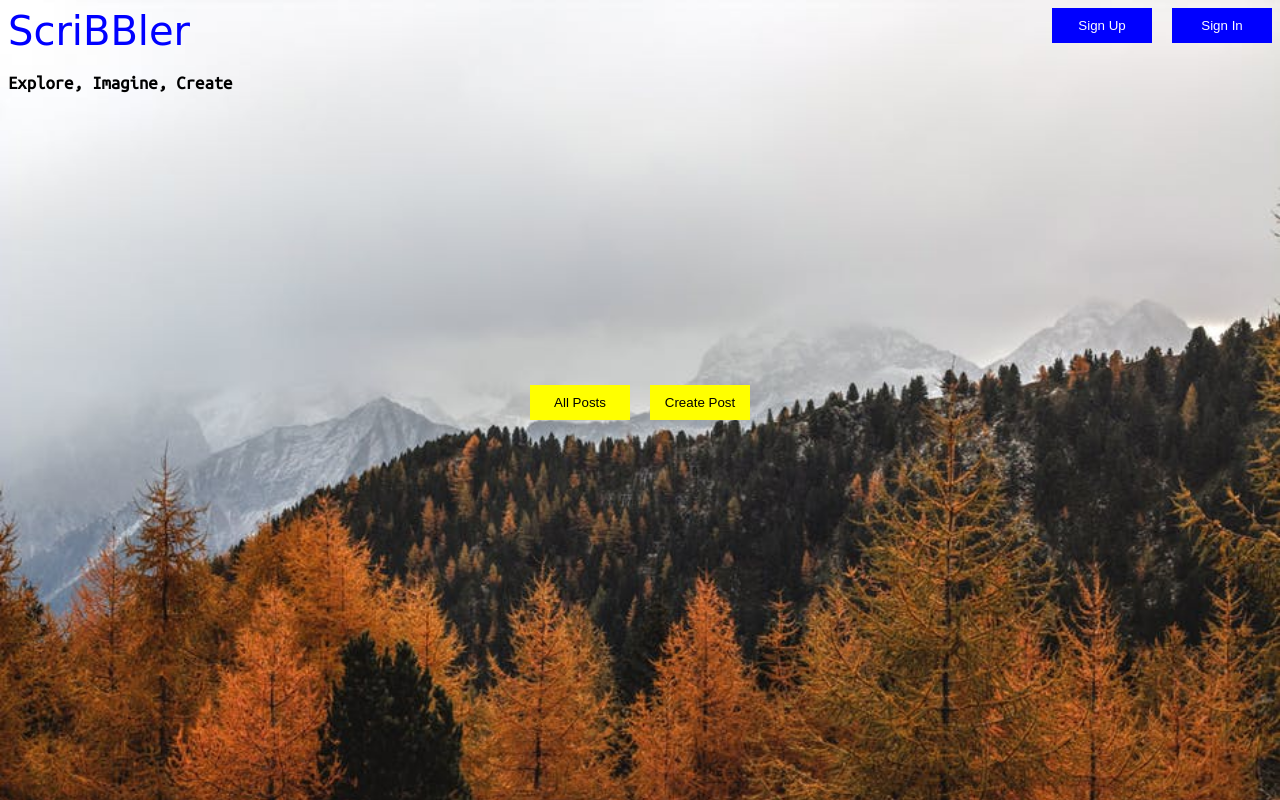
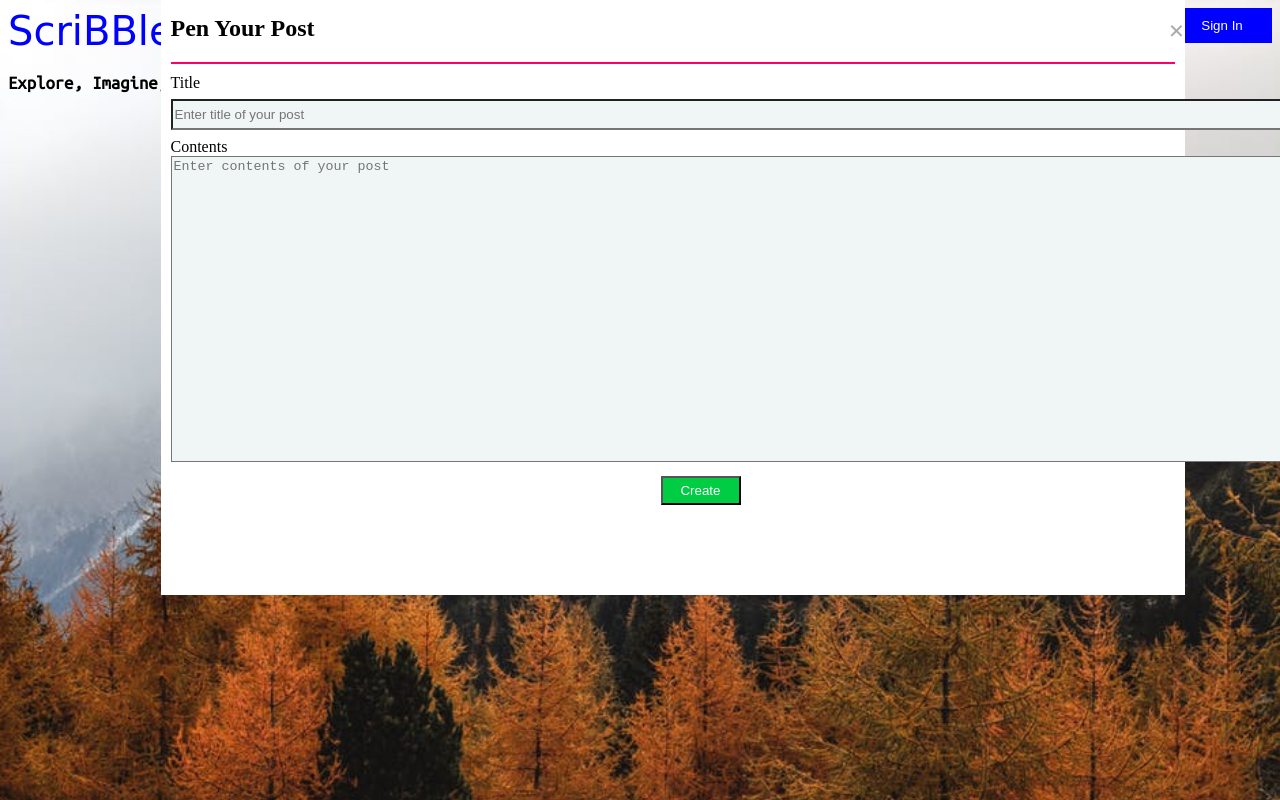
Before and after one commit to martylearns2code/course-6-assignment, a plain HTML site: page index.html in a window 1280 px wide. Both pictures are taken after a click on the button "Create Post". Drawn offline with Linux system fonts and the light colour scheme; files whose address does not match are found by name; a web font is replaced by a local one.

Commit message:
Implemented functional logic for Allposts and CreatePost buttons --made changes to index.html,index.js,index.css and common.css --included the postslist.html for the Allposts button functionality

```diff
--- a/index.html
+++ b/index.html
@@ -9,7 +9,7 @@
 	<link rel="stylesheet" href=".\styles\index.css">
 	<link rel="stylesheet" href=".\styles\common.css">
 	<script src=".\scripts\common.js"></script>
-
+	<script src=".\scripts\index.js"></script>
 </head>
 
 <body  onfocus="parentDisable();" onclick="parentDisable();" >
@@ -77,9 +77,32 @@
     </div>
 	</header>
     <div id="main-div">
-        <div id ="allposts-div"><button id="allposts-Button" type="submit" >All Posts</button> </div>
-     	<div id="createpost-div"><button id="createpost-Button" type="submit" >Create Post</button> </div>
-	</div>
+	     <button id="allposts-Button" type="button" onclick="allPostsRedirect()" >All Posts</button>
+     	 <button id="createpost-Button" type="button" onclick="createPost()" >Create Post</button>
+         <!-- The Create-Post Modal -->
+        <div id="createPostModal" class="modalPost">
+
+           <!-- Modal content -->
+           <div css="modalPost-content">
+            <div class="modal-header">
+               <span class="close" onclick="closePostModal()">&times;</span>
+               <h2>Pen Your Post</h2>
+            </div>
+		     <hr style="height:2px;border-width:0;color:#ff0066;background-color:#ff0066">
+		     <form>
+             <div class="modal-body">
+               <label for="title">Title</label><br>
+			   <input type="text" id="title" placeholder="Enter title of your post" required></input><br>
+			   <label for="contents">Contents</label><br>
+			   <textarea id="contents" name="postContent" rows="20" cols="165" placeholder="Enter contents of your post" required></textarea>
+			 </div>
+           <div class="modal-footer">
+              <button type="submit" id="modalPost-CreateButton">Create</button>
+           </div>
+		   </form>
+		</div>
+	  </div>
+     </div>
 </body>
 
 </html>
--- a/scripts/index.js
+++ b/scripts/index.js
@@ -1 +1,12 @@
-will add later
+function allPostsRedirect() {
+	 window.location.href = "C:/Users/hp/course-6-assignment/html/postslist.html";
+}
+function createPost() {
+     var createPostmodal = document.getElementById("createPostModal");
+     createPostmodal.style.display="block";
+
+}
+function closePostModal(){
+	var createPostmodal = document.getElementById("createPostModal");
+    createPostmodal.style.display="none";
+}
--- a/styles/common.css
+++ b/styles/common.css
@@ -79,6 +79,7 @@ h3{
 	width:280px;
 	padding:5px;
 	margin-top:10px;
+	cursor:pointer;
 }
 label{
 	margin-top:7px;
--- a/styles/index.css
+++ b/styles/index.css
@@ -29,3 +29,56 @@ body{
 	margin-top:275px;
 	border-style:none;
 }
+ /* The Modal (background) */
+.modalPost {
+  display: none; /* Hidden by default */
+  position:fixed;
+  z-index: 1; /* Sit on top */
+  margin-left:65px;
+  margin-top:60px;
+  width: 80%; /* Full width */
+  height: 75%; /* Full height */
+  background-color: white;
+}
+
+/* Modal Content/Box */
+.modalPost-content {
+  background-color: #fefefe;
+  margin: 15% auto; /* 15% from the top and centered */
+  padding: 20px;
+  border: 1px solid #888;
+  width: 80%; /* Could be more or less, depending on screen size */
+}
+
+/* The Close Button */
+.close {
+  color: #aaa;
+  float: right;
+  font-size: 28px;
+  font-weight: bold;
+}
+
+.close:hover,
+.close:focus {
+  color: black;
+  text-decoration: none;
+  cursor: pointer;
+}
+#modalPost-CreateButton{
+	background-color:#00cc44;
+	color:white;
+	text-align:center;
+	margin-left:500px;
+	width:80px;
+	padding:5px;
+	margin-top:10px;
+	cursor:pointer;
+}
+#contents{
+	margin-left:10px;
+	background-color:#f0f5f5;
+
+}
+#title{
+	width:1200px;
+}
```
